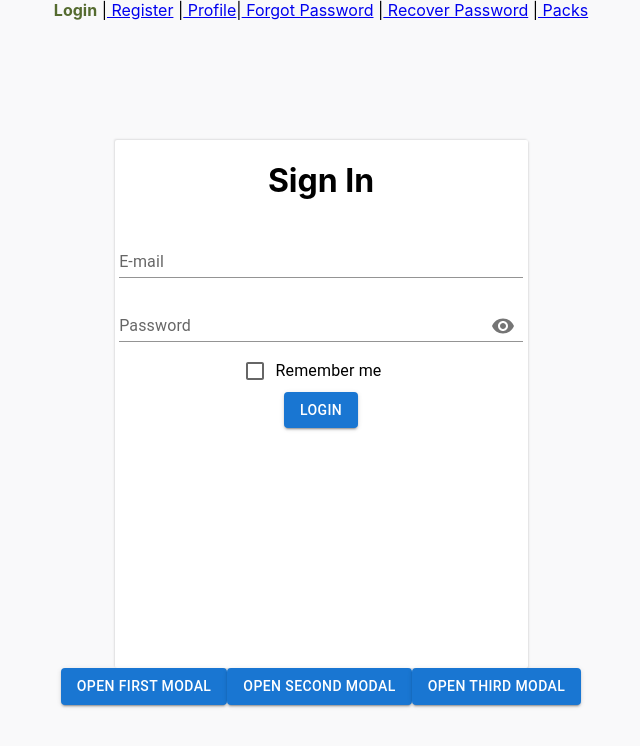
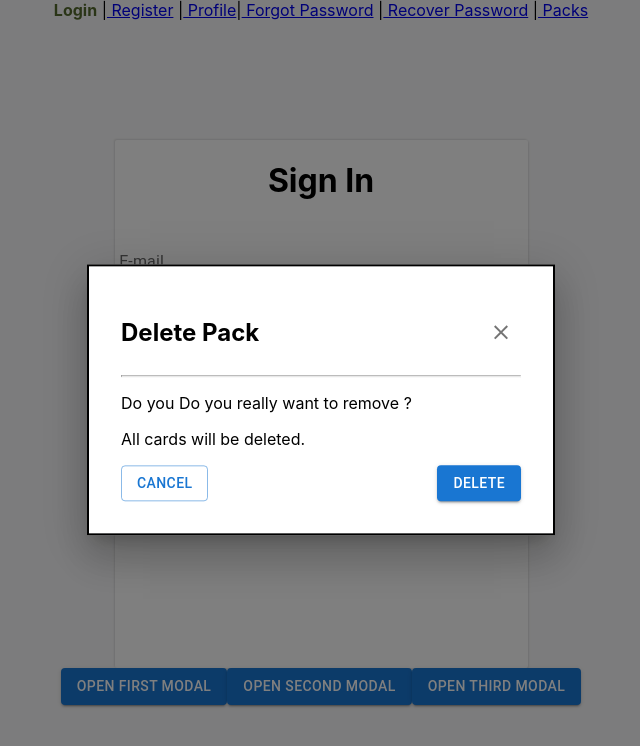
Before and after one commit to vituchini/learning-cards, a React (Create React App) app: page /#/login in a window 1280 px wide. Both pictures are taken after a click on the button "OPEN FIRST MODAL". Shown: the top 746 px of the page, without its empty margins (319-959 px from the left). Built offline with nearby package versions, Linux system fonts and the light colour scheme; no server answers.

Commit message:
DeleteCardModal.tsx and DeletePackModal.tsx were created. PacksTable.module.css was changed (commented img properties).

```diff
--- a/src/App.tsx
+++ b/src/App.tsx
@@ -1,13 +1,15 @@
-import React, {useEffect} from 'react';
+import React, {useEffect, useState} from 'react';
 import './App.css';
 import {RoutesPage} from './routes/RoutesPage';
 import {ErrorSnackbar} from './components/ErrorSnackbar/ErrorSnackbar';
 import {Button, CircularProgress, LinearProgress} from '@mui/material';
 import {useAppDispatch, useAppSelector} from './bll/store';
 import {initializeAppTC} from './feautures/auth/login/login-reducer';
+import {DeletePackModal} from "./feautures/modals/modals-packs/DeletePackModal";
 
 
 function App() {
+    const[isDeletePackModalOpen, setIsDeletePackModalOpen] = useState<boolean>(false)
     const dispatch = useAppDispatch()
     const isInitialized = useAppSelector(state => state.login.isInitialized)
     const status = useAppSelector(state => state.app.status)
@@ -26,6 +28,11 @@ function App() {
     }
 
 
+    const deleteModalHandler = () => {
+        setIsDeletePackModalOpen(!isDeletePackModalOpen)
+    }
+
+
     return (
         <div className="App">
             <div>
@@ -34,11 +41,13 @@ function App() {
                 <RoutesPage/>
             </div>
             <div className="controls">
-                <Button variant="contained">Open first modal</Button>
+                <Button variant="contained" onClick={deleteModalHandler}>Open first modal</Button>
                 <Button variant="contained">Open second modal</Button>
                 <Button variant="contained">Open third modal</Button>
             </div>
+           <DeletePackModal isModalOpen={isDeletePackModalOpen} setIsModalOpen={deleteModalHandler}/>
         </div>
+
     );
 }
 
--- a/src/feautures/modals/CommonModal.tsx
+++ b/src/feautures/modals/CommonModal.tsx
@@ -3,8 +3,9 @@ import Box from '@mui/material/Box';
 import Button from '@mui/material/Button';
 import CloseIcon from '@mui/icons-material/Close';
 import Modal from '@mui/material/Modal';
-import {IconButton} from "@mui/material";
+import {createTheme, IconButton, useColorScheme} from "@mui/material";
 import styles from './CommonModal.module.css'
+import {purple} from "@mui/material/colors";
 
 const style = {
     position: 'absolute' as 'absolute',
@@ -18,11 +19,12 @@ const style = {
     p: 4,
 };
 
+
 type CommonModalPropsType = {
     isModalOpen: boolean
     setIsModalOpen: (value: boolean) => void
     handleCloseOperation?: () => void
-    handleOperetion: () => void
+    handleOperation: () => void
     modalTitle: string
     children: ReactNode
     buttonTitle: string
@@ -33,7 +35,7 @@ export const CommonModal: FC<CommonModalPropsType> = memo(({
                                                                isModalOpen,
                                                                setIsModalOpen,
                                                                handleCloseOperation,
-                                                               handleOperetion,
+                                                               handleOperation,
                                                                modalTitle,
                                                                children,
                                                                buttonTitle
@@ -41,12 +43,12 @@ export const CommonModal: FC<CommonModalPropsType> = memo(({
 
     const handleModalClose = () => {
         setIsModalOpen(false);
-        handleCloseOperation && handleCloseOperation()
+        // handleCloseOperation && handleCloseOperation()
     }
 
     const onClickHandler = () => {
-        handleOperetion()
-        setIsModalOpen(false)
+        handleOperation()
+        // setIsModalOpen(false)
     }
 
 
@@ -57,7 +59,7 @@ export const CommonModal: FC<CommonModalPropsType> = memo(({
         >
             <Box sx={style}>
                 <div className={styles.modalHeader}>
-                        {modalTitle}
+                    <h2>{modalTitle}</h2>
                     <IconButton aria-label="close" onClick={handleModalClose}>
                         <CloseIcon/>
                     </IconButton>
--- /dev/null
+++ b/src/feautures/modals/modals-packs/DeletePackModal.tsx
@@ -0,0 +1,39 @@
+import React, {FC, memo} from 'react';
+import {CommonModal} from "../CommonModal";
+
+type DeletePackModalPropsType = {
+    isModalOpen: boolean
+    setIsModalOpen: (value: boolean) => void
+    packName?: string
+    id?: string
+}
+
+export const DeletePackModal: FC<DeletePackModalPropsType> = memo(({
+        isModalOpen,
+        setIsModalOpen,
+        packName,
+        // id
+    }) => {
+
+    // const dispatch = useAppDispatch();
+
+    const deleteCardPack = () => {
+        // dispatch(deletePackTC(id));
+        // setIsModalOpen(false)
+    }
+
+    return (
+        <CommonModal
+            modalTitle={'Delete Pack'}
+            isModalOpen={isModalOpen}
+            setIsModalOpen={setIsModalOpen}
+            handleOperation={deleteCardPack}
+            buttonTitle={'Delete'}
+        >
+            <div>
+              <p>Do you Do you really want to remove <b>{packName}</b>?</p>
+              <p>All cards will be deleted.</p>
+            </div>
+        </CommonModal>
+    );
+})
--- a/src/feautures/packs/PacksTable.module.css
+++ b/src/feautures/packs/PacksTable.module.css
@@ -9,14 +9,14 @@
 
 .sortUp:hover {
     cursor: pointer;
-    background-image: url("../../assets/img/up.svg");
+    /*background-image: url("../../assets/img/up.svg");*/
     background-repeat: no-repeat;
     background-position: 100%;;
 }
 
 .sortDown:hover {
     cursor: pointer;
-    background-image: url("../../assets/img/down.svg");
+    /*background-image: url("../../assets/img/down.svg");*/
     background-repeat: no-repeat;
     background-position: 100%;
 }
```
Also changed, not shown: src/feautures/modals/modals-cards/CreateCardModal.tsx (added, +11 -0 lines), src/feautures/modals/modals-cards/DeleteCardModal.tsx (added, +39 -0 lines), src/feautures/modals/modals-cards/UpdateCardModal.tsx (added, +11 -0 lines), src/feautures/modals/modals-packs/CreatePackModal.tsx (added, +11 -0 lines), src/feautures/modals/modals-packs/UpdatePackModal.tsx (added, +11 -0 lines). Lines whose indentation alone changed are shown as unchanged.
